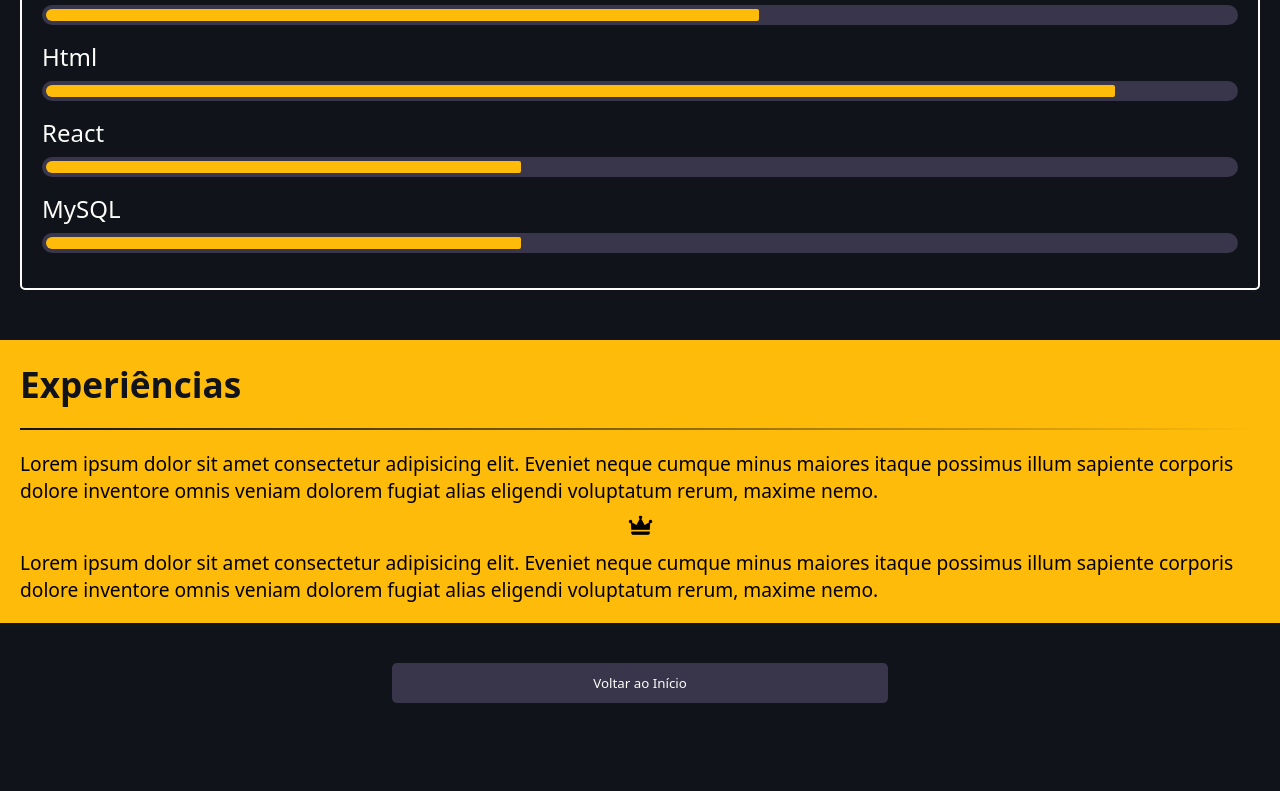
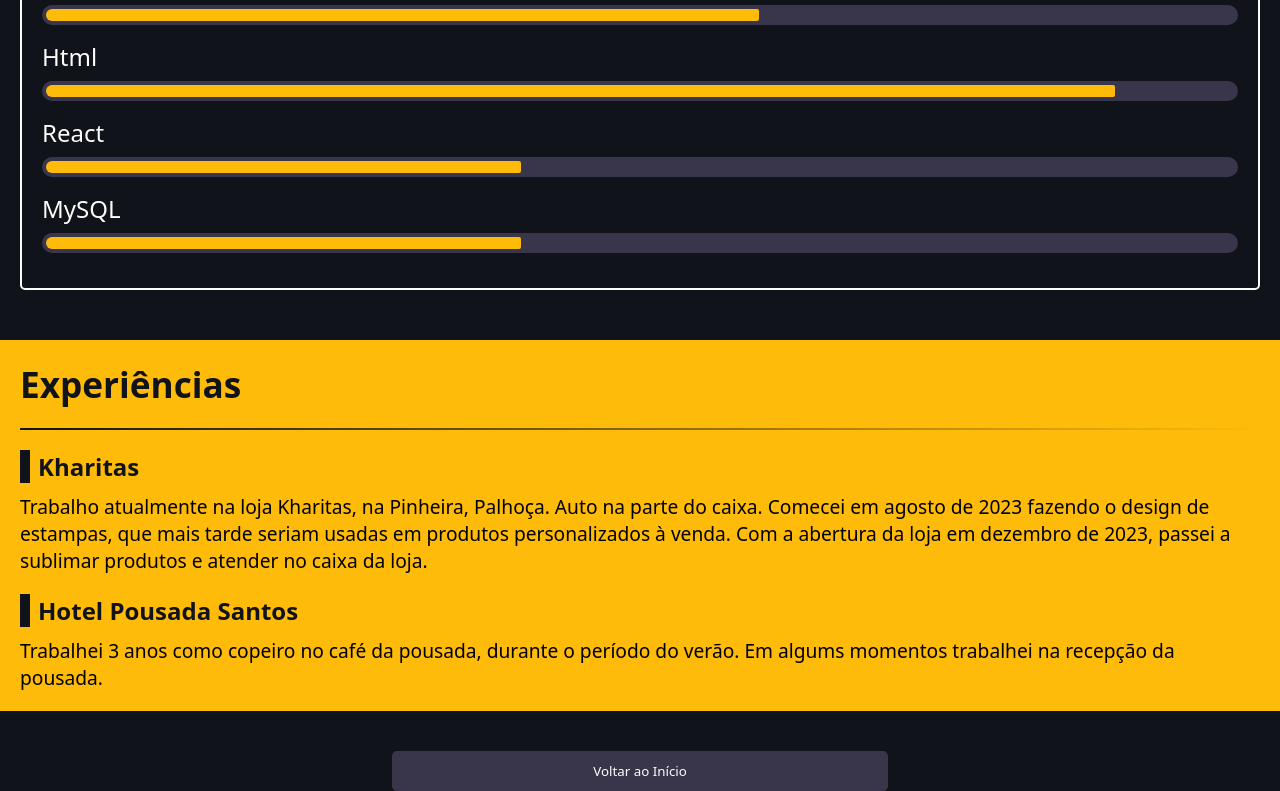
Before and after one commit to Gwin14/Eu__Fabio-Dos-Santos, a plain HTML site: page index.html in a window 1280 px wide. Shown: the part 1532-2323 px from the top of the page. Before the commit the page ends 2235 px from the top, so only its background shows below. Drawn offline with Linux system fonts and the light colour scheme.

Commit message:
Experiências

```diff
--- a/estilos/paginaPrincipal.css
+++ b/estilos/paginaPrincipal.css
@@ -219,6 +219,20 @@ body {
   border-radius: 2px;
 }
 
+#subTitExp {
+  font-family: var(--fontePrincipal);
+  font-weight: bolder;
+  font-size: 1.5em;
+
+  color: var(--corFundo);
+
+  border-left: 10px solid var(--corFundo);
+
+  padding-left: 8px;
+  margin-bottom: 10px;
+  margin-top: 20px;
+}
+
 /* ------ */
 
 #divisor {
--- a/index.html
+++ b/index.html
@@ -130,18 +130,19 @@
       <section id="experienciasProfissionais">
         <h2 id="expTitulo">Experiências</h2>
         <div id="divisor2"></div>
+        <h3 id="subTitExp">Kharitas</h3>
         <p id="expTexto">
-          Lorem ipsum dolor sit amet consectetur adipisicing elit. Eveniet neque
-          cumque minus maiores itaque possimus illum sapiente corporis dolore
-          inventore omnis veniam dolorem fugiat alias eligendi voluptatum rerum,
-          maxime nemo.
+          Trabalho atualmente na loja Kharitas, na Pinheira, Palhoça. Auto na
+          parte do caixa. Comecei em agosto de 2023 fazendo o design de
+          estampas, que mais tarde seriam usadas em produtos personalizados à
+          venda. Com a abertura da loja em dezembro de 2023, passei a sublimar
+          produtos e atender no caixa da loja.
         </p>
-        <img src="fotos/icons8-coroa-90.png" alt="Coroa" class="fotoCoroa" />
+
+        <h3 id="subTitExp">Hotel Pousada Santos</h3>
         <p id="expTexto">
-          Lorem ipsum dolor sit amet consectetur adipisicing elit. Eveniet neque
-          cumque minus maiores itaque possimus illum sapiente corporis dolore
-          inventore omnis veniam dolorem fugiat alias eligendi voluptatum rerum,
-          maxime nemo.
+          Trabalhei 3 anos como copeiro no café da pousada, durante o período do
+          verão. Em algums momentos trabalhei na recepção da pousada.
         </p>
       </section>
 
```
